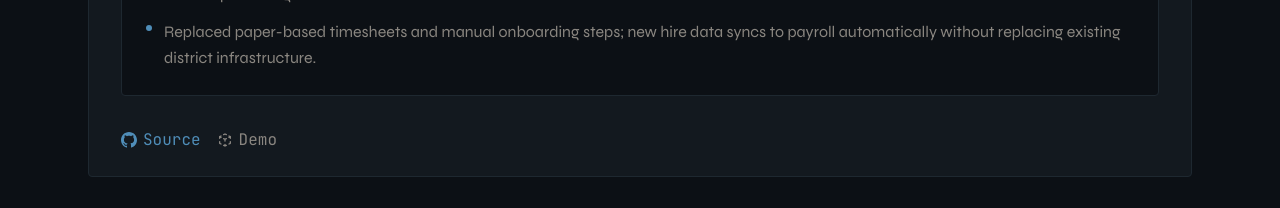
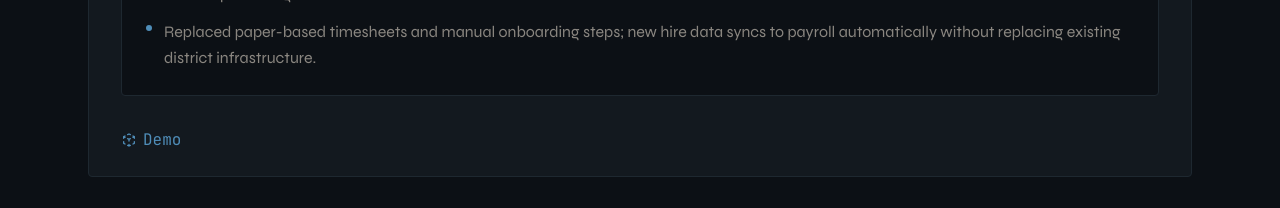
Before and after one commit to stdmitry04/portfolio, a Next.js app: page / in a window 1280 px wide. Shown: the part 4740-4948 px from the top of the page. Built offline with nearby package versions, Linux system fonts and the light colour scheme.

Commit message:
Style Demo link as Source blue, remove Source from K-12 and Admissions

```diff
--- a/app/page.tsx
+++ b/app/page.tsx
@@ -55,7 +55,6 @@ const projects: Project[] = [
     year: "2025 — Present",
     role: "Backend Engineer @ APS Data Technologies",
     stack: ["Django REST", "Celery", "Next.js 15", "PostgreSQL", "AWS", "Terraform"],
-    github: "https://github.com/stdmitry04/aps-main-demo",
     demo: "https://github.com/stdmitry-aps/opscore",
     media: [],
     tier: 1,
@@ -115,7 +114,6 @@ const projects: Project[] = [
     year: "2024 — 2025",
     role: "Backend Engineer @ APS Data Technologies",
     stack: ["Django REST", "Qdrant", "OpenAI", "LangGraph", "AWS S3/ECS/RDS", "Docker"],
-    github: "https://github.com/stdmitry04/campus-usa-demo",
     demo: "https://github.com/stdmitry-aps/opscore",
     media: [],
     tier: 1,
@@ -611,7 +609,7 @@ function ProjectLinks({ github, link, demo }: { github?: string; link?: string;
           href={demo}
           target="_blank"
           rel="noopener noreferrer"
-          className="font-mono text-label text-text-muted hover:text-text transition-colors duration-200 flex items-center gap-1.5"
+          className="font-mono text-label text-accent-blue hover:text-text transition-colors duration-200 flex items-center gap-1.5"
         >
           <svg className="w-4 h-4" fill="none" stroke="currentColor" strokeWidth={2} viewBox="0 0 24 24">
             <path strokeLinecap="round" strokeLinejoin="round" d="M14 10l-2 1m0 0l-2-1m2 1v2.5M20 7l-2 1m2-1l-2-1m2 1v2.5M14 4l-2-1-2 1M4 7l2-1M4 7l2 1M4 7v2.5M12 21l-2-1m2 1l2-1m-2 1v-2.5M6 18l-2-1v-2.5M18 18l2-1v-2.5" />
```
